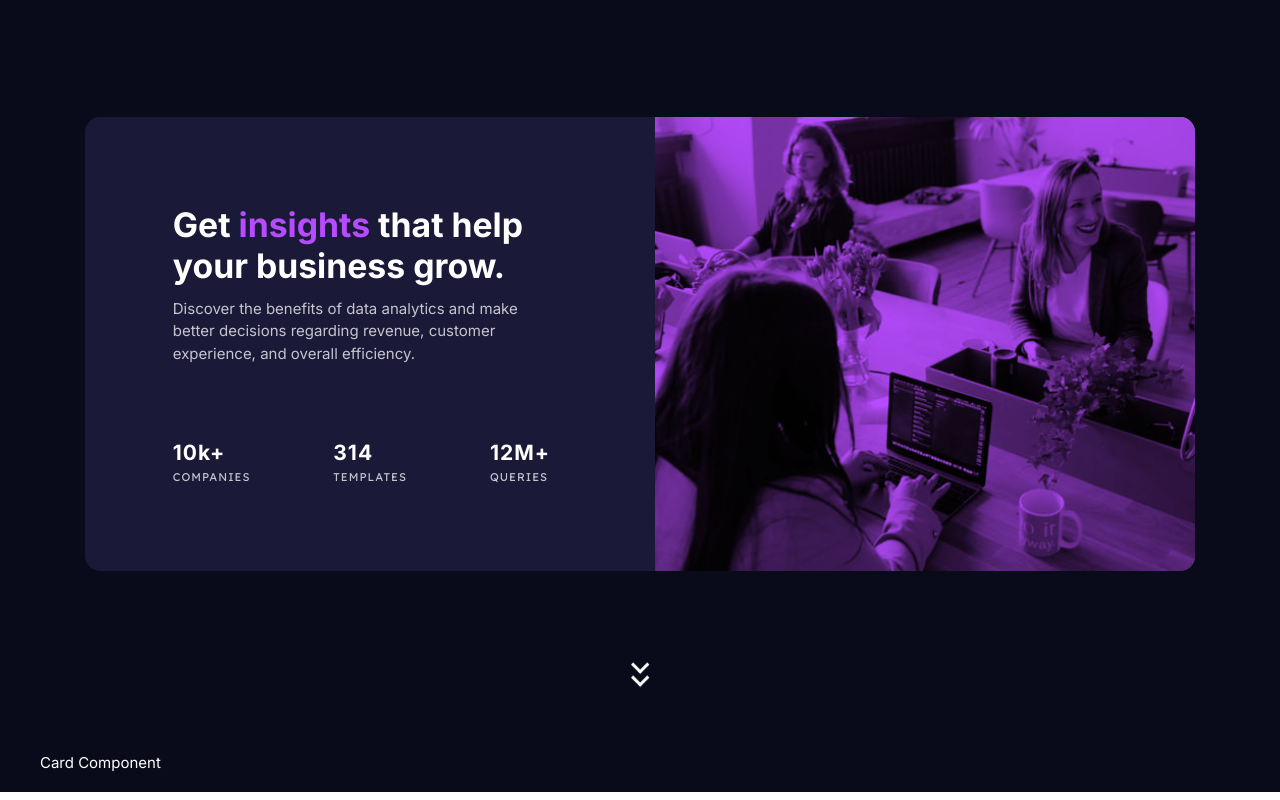
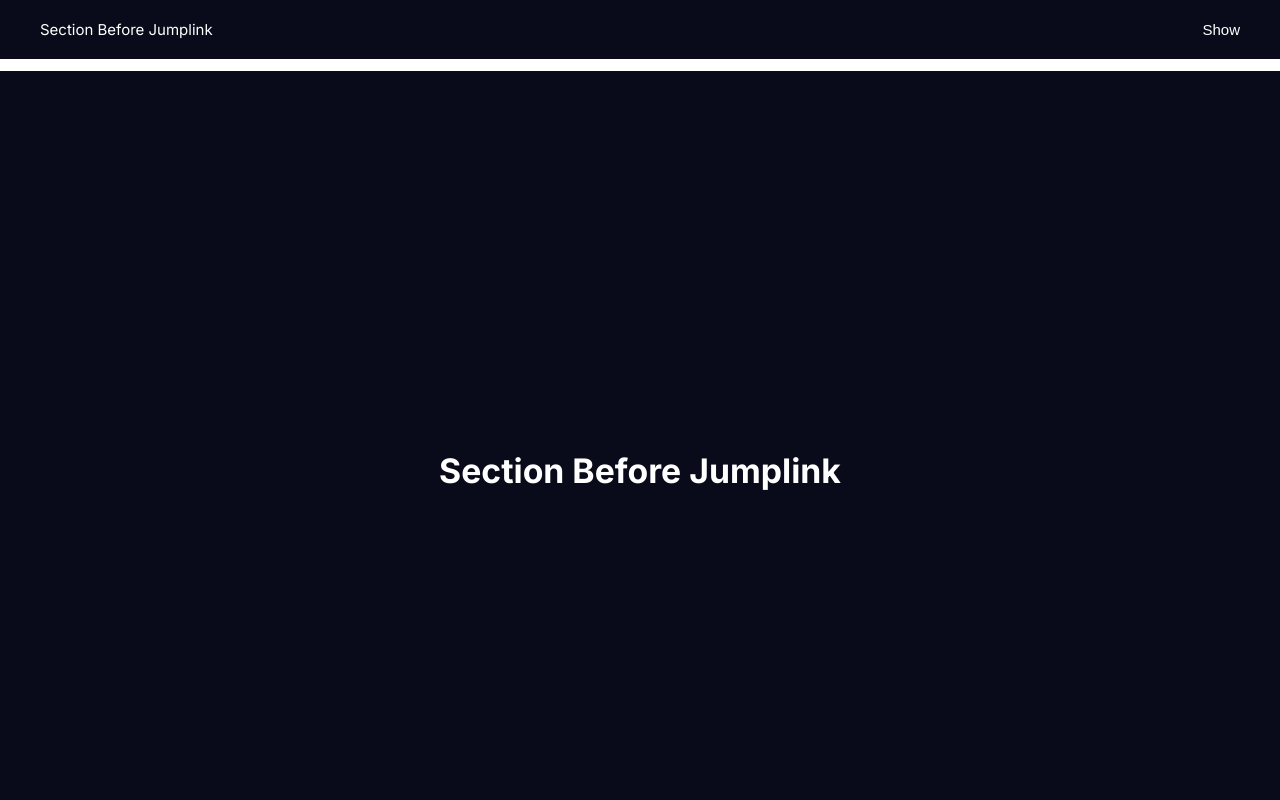
Before and after one commit to Danielvermel/jumplinks-component, a plain HTML site: page src/index.html in a window 1280 px wide. Shown: the top 800 px of the page. Drawn offline with Linux system fonts and the light colour scheme.

Commit message:
remove technical test 1

```diff
--- a/src/css/styles.css
+++ b/src/css/styles.css
@@ -67,165 +67,6 @@ h2 {
 
 .m-auto {
   margin: auto;
-}
-
-
-/* --- Technical Test 1 - Card Component ---  */
-.section-card {
-  min-height: 100vh;
-  background-color: var( --very-dark-blue);
-  display: flex;
-  flex-direction: column;
-  padding: 2em;
-}
-
-.card-component {
-  display: flex;
-  background-color: var(--dark-desaturated-blue);
-  border-radius: 1rem;
-  overflow: hidden;
-  flex-direction: row-reverse;
-}
-
-.card-image-container {
-  position: relative;
-}
-
-.card-image-container::after {
-  content: " ";
-  position: absolute;
-  width: 100%;
-  height: 100%;
-  top: 0;
-  background-color: var(--soft-violet);
-  mix-blend-mode: multiply;
-}
-
-.chevron-container {
-  animation: upDown 1s infinite;
-  position: relative;
-  display: flex;
-  margin: 0 auto  auto auto;
-  flex-direction: column;
-}
-
-.chevron::before {
-  display: block;
-  position: relative;
-	border-style: solid;
-	border-width: 0.25rem 0.25rem 0 0;
-	content: '';
-	height: 0.65rem;
-	width: 0.65rem;
-  transform: rotate(135deg);
-}
-
-.content {
-  display: flex;
-  flex-direction: column;
-  padding: 5.85rem 7rem 5.85rem 5.85rem;
-  width: 38rem;
-  min-width: 20rem;
-}
-
-.title {
-  margin-bottom: 0.75rem;
-}
-
-.title span {
-  color: var(--soft-violet);
-}
-
-.description {
-  color: var(--slightly-transparent-white);
-  line-height: 1.5rem;
-  margin-bottom: 5rem;
-}
-
-.stats {
-  display: flex;
-  list-style: none;
-  justify-content: space-between;
-  letter-spacing: 0.067rem;
-}
-
-.stats h2 {
-  margin-bottom: 0.3rem;
-}
-
-.stats p {
-  text-transform: uppercase;
-  font-family: 'Lexend Deca', sans-serif;
-  font-size: 0.75rem;
-  color: var(--slightly-transparent-white);
-}
-
-/*  --- Technical Test 1 - KeyFrames ---  */
-
-@keyframes upDown {
-  0% {
-    transform: translate(0);
-  }
-  50% {
-    transform: translate(0, 10px);
-  }
-  100% {
-    transform: translate(0);
-  }
-}
-
-/*  --- Technical Test 1 -  media queries ---  */
-
-@media only screen and (max-width: 1024px) {
-
-  :root {
-    font-size: 12px;
-  }
-
-  .content {
-    padding: 3rem 4.5rem 3rem 3rem;
-  }
-}
-
-@media only screen and (max-width: 625px) {
-
-  .card-component {
-    flex-direction: column;
-    min-width: 16.667rem;
-    min-height: 50rem;
-  }
-
-  .content {
-    width: 100%;
-  }
-
-  nav, aside, .chevron-container {
-   display: none !important;
-  }
-
-  .title, .description, .stats {
-    text-align: center;
-  }
-
-  .description {
-    font-size: 1.1rem;
-    margin-bottom: 2rem;
-    line-height: 1.75rem;
-  }
-
-  h2 {
-    font-size: 2rem;
-    margin-bottom: 0.25rem;
-  }
-
-  .stats {
-    flex-direction: column;
-  }
-
-  .stats li {
-    margin-bottom: 2rem;
-  }
-
 }
 
 /* Technical Test 2 - Jumplinks Component */
@@ -313,14 +154,13 @@ nav ul li .nav-link {
   color:  var(--white);
 }
 
-.section-one, .section-three, .section-five, .section-seven,
-.section-after-jumplink-two  {
+section:nth-child(odd)  {
   display: flex;
   background-color: var(--white);
   color: var(--very-dark-blue);
   min-height: 100vh;
 }
-.section-two, .section-four, .section-six, .section-after-jumplink {
+section:nth-child(even){
   display: flex;
   background-color: var(--very-dark-blue);
   min-height: 100vh;
--- a/src/index.html
+++ b/src/index.html
@@ -38,42 +38,8 @@
             </div>
           </aside>
 
-          <section class="section-card" tabindex="1">
-            <div class="card-component m-auto">
-              <div class="card-image-container">
-                <img srcset="./assets/image-header-mobile.jpg 654w, ./assets/image-header-desktop.jpg 540w"
-                    sizes="(max-width: 625px) 654px, 540px"
-                    src="./assets/image-header-desktop.jpg" alt="people in the office"
-                />
-              </div>
-
-              <div class="content">
-                <h1 class="title">Get <span>insights</span> that help your business grow.</h1>
-                <p class="description">
-                  Discover the benefits of data analytics and make better decisions regarding revenue,
-                  customer experience, and overall efficiency.
-                </p>
-                <ul class="stats">
-                  <li>
-                    <h2>10k+</h2>
-                    <p>companies</p>
-                  </li>
-                  <li>
-                    <h2>314</h2>
-                    <p>templates</p>
-                  </li>
-                  <li>
-                    <h2>12M+</h2>
-                    <p>queries</p>
-                  </li>
-                </ul>
-              </div>
-            </div>
-
-            <div class="chevron-container">
-              <strong class="chevron"></strong>
-              <strong class="chevron"></strong>
-            </div>
+          <section class="section-before-jumplink" tabindex="1">
+              <h1 class="m-auto">Section Before Jumplink</h1>
           </section>
 
           <section class="section-one" id="section-one" tabindex="2">
```
